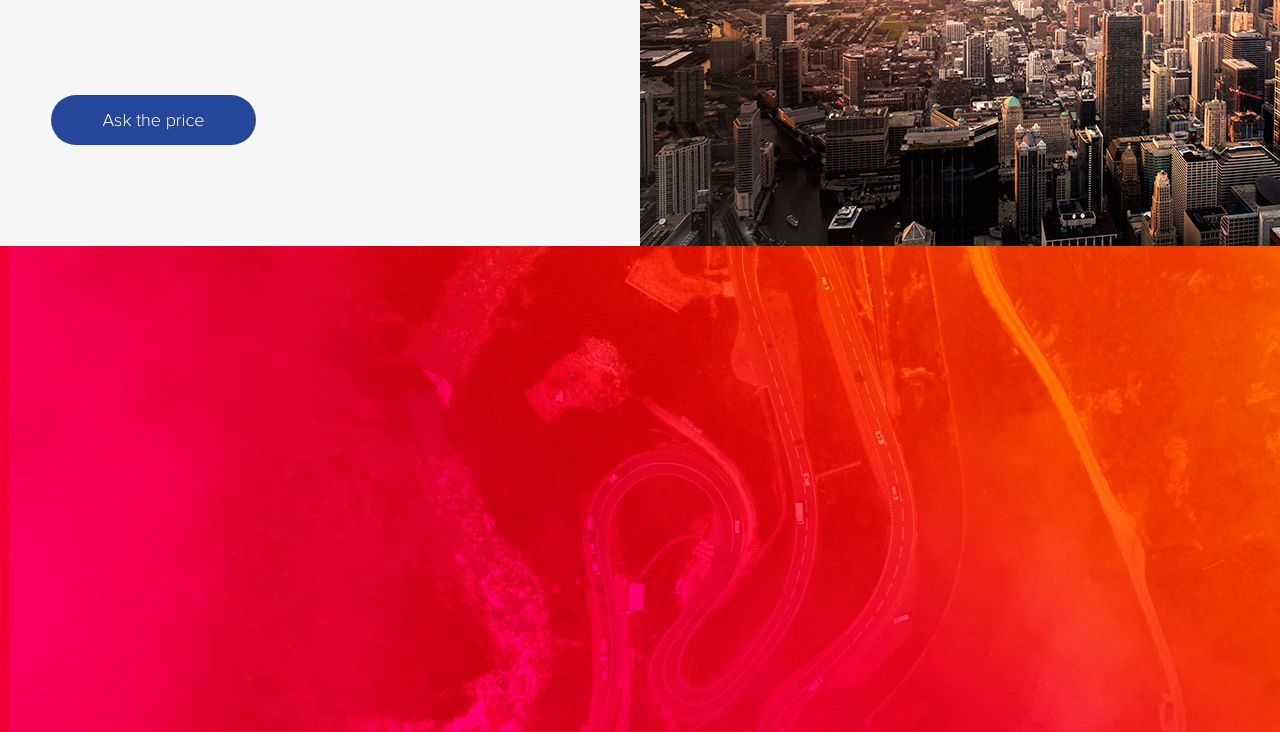
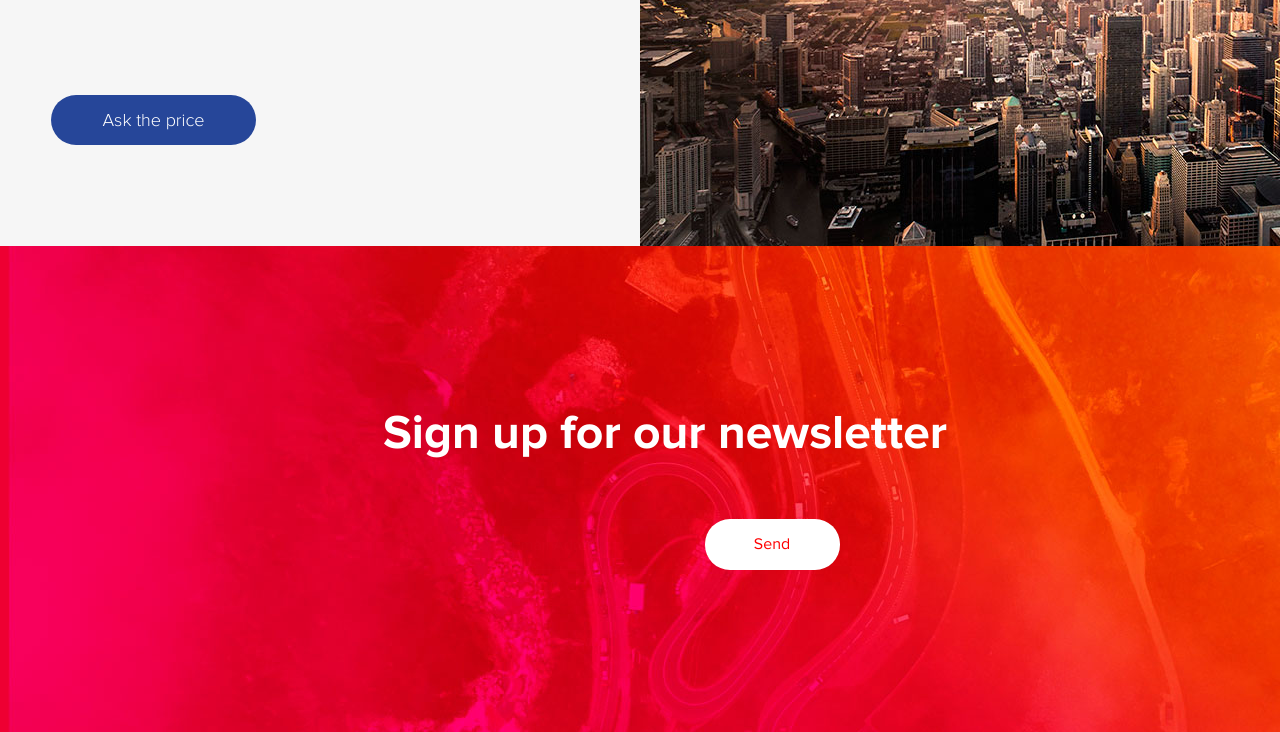
Before and after one commit to agvolchenkov/DroneZone, a plain HTML site: page index.html in a window 1280 px wide. Shown: the part 3405-4137 px from the top of the page. Drawn offline with Linux system fonts and the light colour scheme; grey boxes are pictures that could not be loaded.

Commit message:
030319-2

```diff
--- a/css/stylesheet.css
+++ b/css/stylesheet.css
@@ -519,6 +519,7 @@ body {
     text-align: center;
     padding: 0;
     font-size: 18px;
+    cursor: pointer;
 }
 
 .header-nav .button a {
@@ -806,13 +807,60 @@ body {
 }
 .send {
     height: 488px;
+    padding-top: 160px;
+    text-align: center;
+}
 
+.send-bgr {
+    background: url("../images/sendsection.jpg") no-repeat;
+    width: 100%;
+    background-size: cover;
 }
-.send-bgr {
-    background-image: url("../images/sendsection.jpg");
-    width: 100%;
-    height: 100%;
-    background-size: cover;
+
+.send h4 {
+    font-size: 48px;
+    font-weight: bold;
+    color: white;
+    margin: 0px;
+    padding-bottom: 58px;
+}
+
+.signup {
+    display: block;
+}
+
+.signup-text {
+    height: 51px;
+    width: 260px;
+    border: white 1px solid;
+    border-radius: 25px;
+    background: none;
+    opacity: 0.7%;
+    padding-left: 20px;
+    color: white;
+    display: inline-block;
+    vertical-align: top;
+    outline: none;
+}
+input[type="text"]::-webkit-input-placeholder {
+    color: white;
+}
+input[type="text"]::-moz-placeholder {
+    color: white;
+}
+
+.signup-submit {
+    height: 51px;
+    width: 135px;
+    border-radius: 25px;
+    position: relative;
+    margin-left: -50px;
+    color: red;
+    font-size: 10;
+    cursor: pointer;
+    background: white;
+    border: none;
+    display: inline-block;
 }
 
 .map-responsive {
@@ -829,7 +877,7 @@ body {
 }
 
 .footer {
-    height: 596px;
+    height: 395px;
     background: white;
     text-align: center;
     margin-top: 68px;
@@ -840,20 +888,3 @@ body {
     color: #a7acbc;
 
 }
-
-
-/* !main */
-
-/* description */
-.description {
-
-}
-
-/* !description */
-
-/* signup */
-.signup {
-
-}
-
-/* !signup */
--- a/index.html
+++ b/index.html
@@ -156,9 +156,17 @@
             </div>
         </div>
     </div>
-    <div class="send">
-        <div class="send-bgr"></div>
+    <div class="send send-bgr">
+        <div class="wrapper">
+            <h4>Sign up for our newsletter</h4>
+            <form class="signup" action="/">
+                <input class="signup-text" placeholder="Email Adress" type="text">
+                <input class="signup-submit" type="submit" value="Send">
+            </form>
+        </div>
     </div>
+
+
     <div class="map-responsive">
         <iframe src="https://www.google.com/maps/embed?pb=!1m18!1m12!1m3!1d387193.305935303!2d-74.25986548248684!3d40.
         69714941932609!2m3!1f0!2f0!3f0!3m2!1i1024!2i768!4f13.1!3m3!1m2!1s0x89c24fa5d33f083b%3A0xc80b8f06e177fe62!2z0J3R
```
